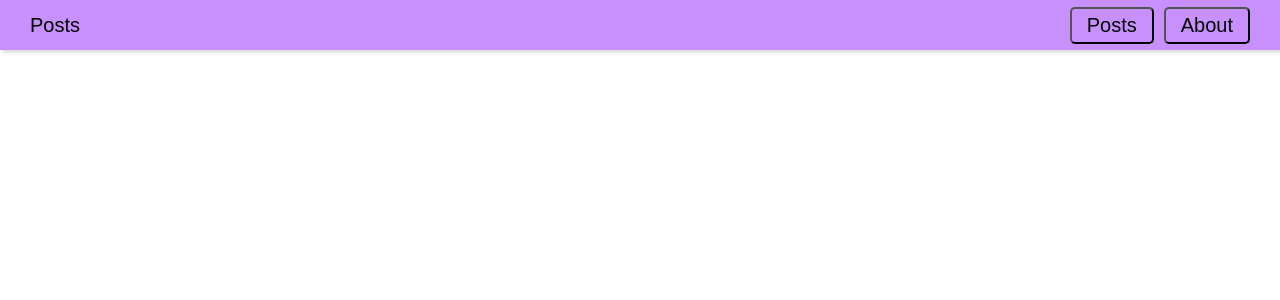
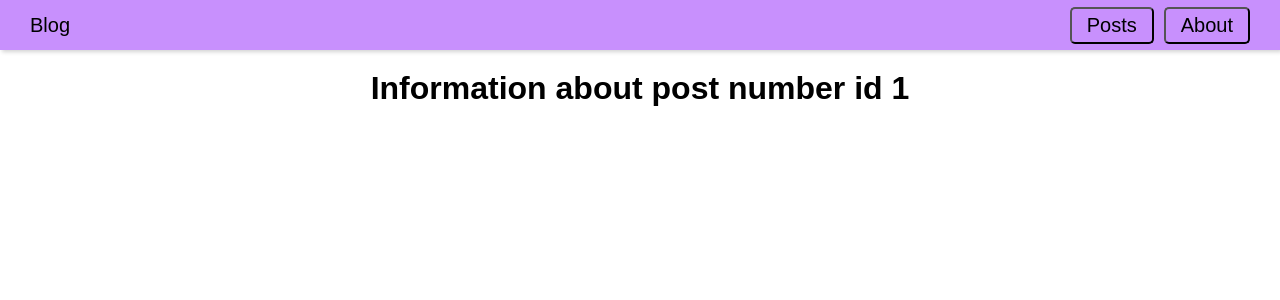
Before and after one commit to PolinaRaguilo/vue-posts, a Vue app: page /posts/1 in a window 1280 px wide. Before the commit this address had no page. Shown: the top 300 px of the page. Built offline with nearby package versions, Linux system fonts and the light colour scheme.

Commit message:
create dynamic routes

```diff
--- a/src/components/NavBar.vue
+++ b/src/components/NavBar.vue
@@ -1,6 +1,6 @@
 <template>
   <div class="links-wrapper">
-    <p @click="$router.push('/')" class="title">Posts</p>
+    <p @click="$router.push('/')" class="title">Blog</p>
     <div class="btns-wrapper">
       <custom-button @click="$router.push('/posts')" class="button_margin">Posts</custom-button>
       <custom-button @click="$router.push('/about')">About</custom-button>
--- a/src/components/PostItem.vue
+++ b/src/components/PostItem.vue
@@ -5,8 +5,9 @@
       <p><strong>Description: </strong> {{ post.description }}</p>
     </div>
     <div class="btns-wrapper">
-      <custom-button class="remove-button" @click="$emit('delete', post)"
-        >Remove</custom-button
+      <custom-button class="remove-button" @click="$emit('delete', post)">Remove</custom-button>
+      <custom-button class="read-button" @click="$router.push(`/posts/${post.id}`)"
+        >Open</custom-button
       >
       <custom-button class="edit-button">Edit</custom-button>
     </div>
@@ -47,4 +48,10 @@ export default {
   border: 1px solid rgb(3, 119, 29);
   color: rgb(3, 119, 29);
 }
+.read-button {
+  margin-top: 10px;
+  width: 100%;
+  border: 1px solid rgb(0, 174, 180);
+  color: rgb(0, 174, 180);
+}
 </style>
--- /dev/null
+++ b/src/pages/PostPage.vue
@@ -0,0 +1,12 @@
+<template>
+  <h1 class="title">Information about post number id {{ $route.params.id }}</h1>
+</template>
+
+<script></script>
+
+<style scoped>
+.title {
+  text-align: center;
+  padding-top: 20px;
+}
+</style>
--- a/src/pages/PostsPage.vue
+++ b/src/pages/PostsPage.vue
@@ -1,5 +1,5 @@
 <template>
-  <h2 class="title">All your posts in ine place</h2>
+  <h2 class="title">All your posts in one place</h2>
   <div class="wrapper" v-if="!isPostsLoading">
     <custom-button class="button" @click="openModal">Create new post</custom-button>
     <h2 class="title">Posts</h2>
--- a/src/router/router.js
+++ b/src/router/router.js
@@ -2,6 +2,7 @@ import { createRouter, createWebHistory } from 'vue-router';
 import MainPage from '../pages/MainPage.vue';
 import PostsPage from '../pages/PostsPage.vue';
 import AboutPage from '../pages/AboutPage.vue';
+import PostPage from '../pages/PostPage.vue';
 
 const routes = [
   {
@@ -16,6 +17,10 @@ const routes = [
     path: '/about',
     component: AboutPage,
   },
+  {
+    path: '/posts/:id',
+    component: PostPage,
+  },
 ];
 
 const router = createRouter({
```
